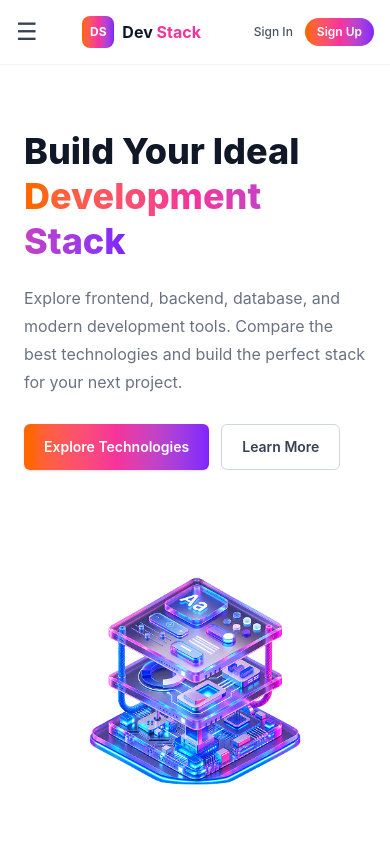
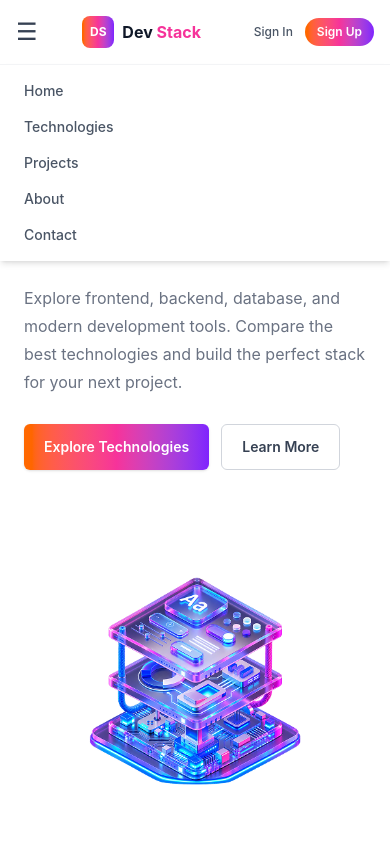
Before and after one commit to Shamim-Reja232/Assignment-5, a React (Vite) app: page / in a window 390 px wide. Both pictures are taken after a click on the button "Open menu". Shown: the top 844 px of the page. Built offline with nearby package versions, Linux system fonts and the light colour scheme.

Commit message:
buit project seccceee

```diff
--- a/src/components/Navbar.jsx
+++ b/src/components/Navbar.jsx
@@ -1,6 +1,10 @@
+import { useState } from "react"
+
 function Navbar() {
+  const [menuOpen, setMenuOpen] = useState(false)
+
   return (
-    <nav className="sticky top-0 z-50 border-b border-gray-100 bg-white">
+    <nav className="sticky top-0 z-50 border-b border-gray-100 bg-white relative">
       <div className="mx-auto max-w-7xl px-4">
 
         {/* Desktop Navbar */}
@@ -20,13 +24,40 @@ function Navbar() {
 
           {/* Links */}
           <div className="flex items-center gap-7 text-sm font-medium text-gray-600">
-            <a href="#" className="text-pink-500">Home</a>
-            <a href="#technologies" className="hover:text-pink-500">
+            <a
+              href="#"
+              className="text-pink-500"
+            >
+              Home
+            </a>
+
+            <a
+              href="#technologies"
+              className="hover:text-pink-500"
+            >
               Technologies
             </a>
-            <a href="#" className="hover:text-pink-500">Projects</a>
-            <a href="#" className="hover:text-pink-500">About</a>
-            <a href="#" className="hover:text-pink-500">Contact</a>
+
+            <a
+              href="#"
+              className="hover:text-pink-500"
+            >
+              Projects
+            </a>
+
+            <a
+              href="#"
+              className="hover:text-pink-500"
+            >
+              About
+            </a>
+
+            <a
+              href="#"
+              className="hover:text-pink-500"
+            >
+              Contact
+            </a>
           </div>
 
           {/* Buttons */}
@@ -41,16 +72,19 @@ function Navbar() {
           </div>
         </div>
 
+
         {/* Mobile Navbar */}
         <div className="flex h-16 items-center justify-between md:hidden">
 
           {/* Hamburger */}
           <button
+            onClick={() => setMenuOpen(!menuOpen)}
             className="text-2xl text-gray-700"
             aria-label="Open menu"
           >
             ☰
           </button>
+
 
           {/* Center Logo */}
           <a href="#" className="flex items-center gap-2">
@@ -64,6 +98,7 @@ function Navbar() {
             </span>
           </a>
 
+
           {/* Mobile Buttons */}
           <div className="flex items-center gap-1">
             <button className="px-2 py-1 text-xs font-medium text-gray-600">
@@ -76,6 +111,58 @@ function Navbar() {
           </div>
 
         </div>
+
+
+        {/* Mobile Hamburger Menu */}
+        {menuOpen && (
+          <div className="absolute left-0 top-full z-50 w-full border-t border-gray-100 bg-white py-4 shadow-md md:hidden">
+
+            <div className="flex flex-col gap-4 px-6 text-sm font-medium text-gray-600">
+
+              <a
+                href="#"
+                onClick={() => setMenuOpen(false)}
+                className="hover:text-pink-500"
+              >
+                Home
+              </a>
+
+              <a
+                href="#technologies"
+                onClick={() => setMenuOpen(false)}
+                className="hover:text-pink-500"
+              >
+                Technologies
+              </a>
+
+              <a
+                href="#"
+                onClick={() => setMenuOpen(false)}
+                className="hover:text-pink-500"
+              >
+                Projects
+              </a>
+
+              <a
+                href="#"
+                onClick={() => setMenuOpen(false)}
+                className="hover:text-pink-500"
+              >
+                About
+              </a>
+
+              <a
+                href="#"
+                onClick={() => setMenuOpen(false)}
+                className="hover:text-pink-500"
+              >
+                Contact
+              </a>
+
+            </div>
+          </div>
+        )}
+
       </div>
     </nav>
   )
```
